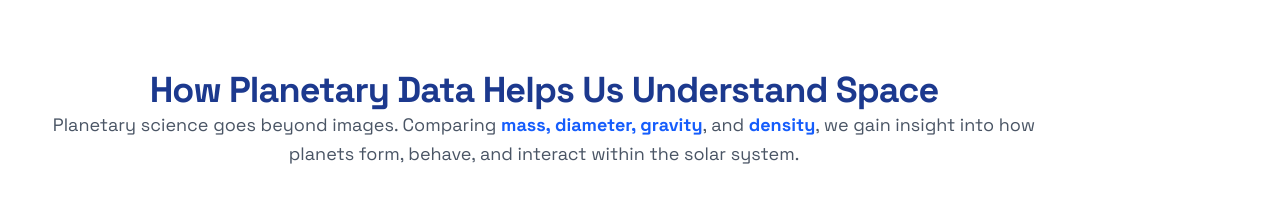
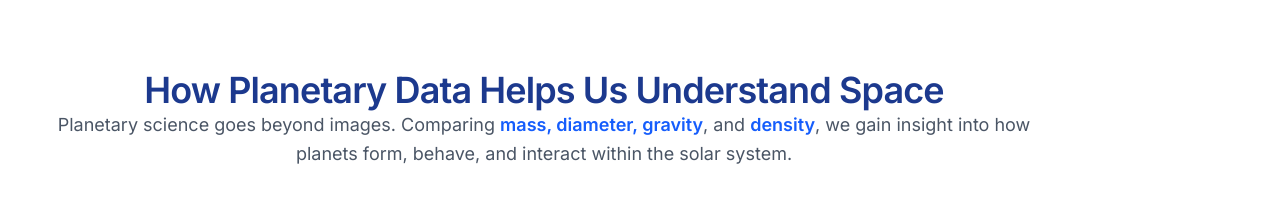
Before and after one commit to Vinsax19/TS-Academy-Capstone-Project-GR3, a React (Vite) app in the folder planet-app/: page / in a window 1280 px wide. Shown: the part 502-721 px from the top of the page. Built offline with nearby package versions, Linux system fonts and the light colour scheme; grey boxes are pictures that could not be loaded.

Commit message:
fix: create public folder and move Planets.json inside for deployment

```diff
--- a/planet-app/src/index.css
+++ b/planet-app/src/index.css
@@ -1,19 +1,15 @@
 @import "tailwindcss";
 
-@theme {
+:root {
   --font-sans: "Inter", ui-sans-serif, system-ui, sans-serif;
   --font-display: "Space Grotesk", sans-serif;
+  color-scheme: light;
 }
 
 @layer base {
   html {
     scroll-behavior: smooth;
   }
-}
-
-
-:root {
-  color-scheme: light;
 }
 
 html {
@@ -55,7 +51,7 @@ body {
   }
 
   .grid {
-    grid-template-columns: repeat(2, minmax(0, 1fr)); /* Strictly forces 2 columns on mobile */
+    grid-template-columns: repeat(2, minmax(0, 1fr));
     gap: 12px;
   }
 
```
Also changed, not shown: 1 other file (tests, documents, lock files or other folders).
